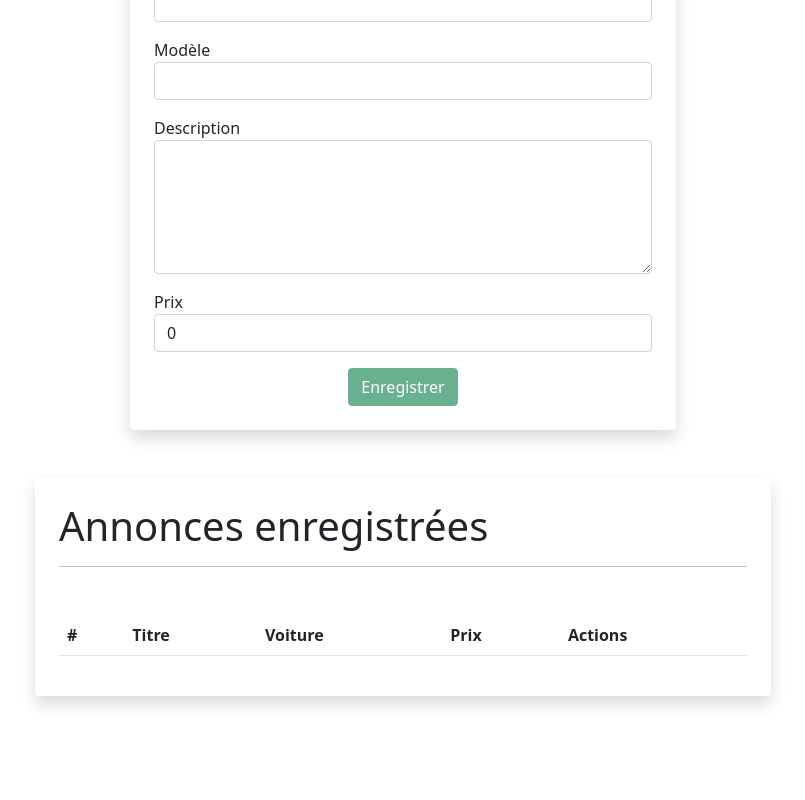
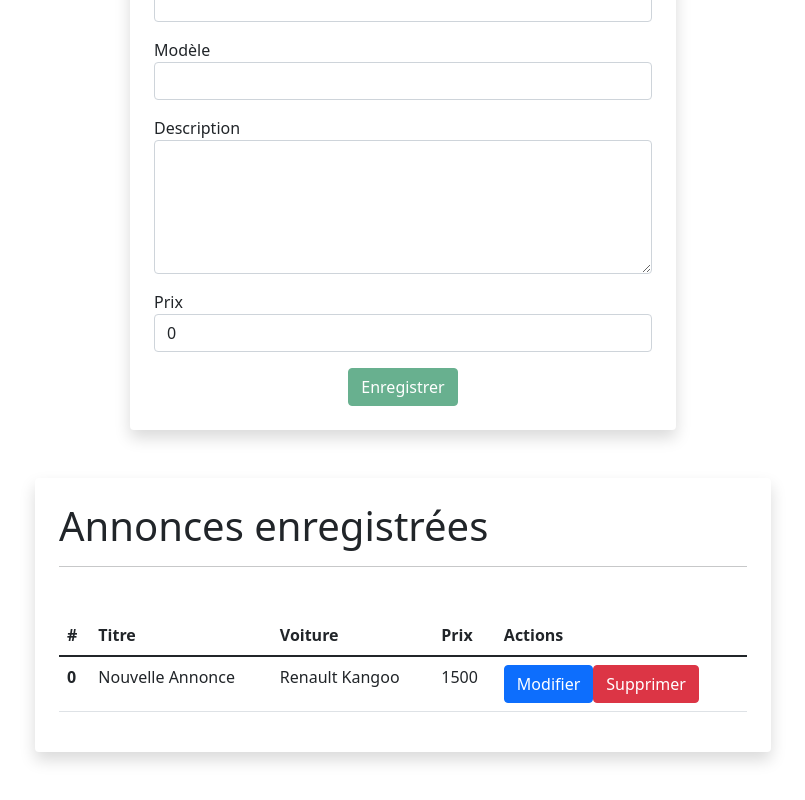
Before and after one commit to Antoine-Goncalves14/car-sell-angular, an Angular app: page /admin/dashboard in a window 1280 px wide. Shown: the part 359-1159 px from the top of the page, without its empty margins (237-1042 px from the left). Before the commit the page ends 1103 px from the top, so only its background shows below. Built offline with nearby package versions, Linux system fonts and the light colour scheme.

Commit message:
services

```diff
--- a/src/app/admin/dashboard/dashboard.component.ts
+++ b/src/app/admin/dashboard/dashboard.component.ts
@@ -1,6 +1,7 @@
 import { Component, OnInit } from '@angular/core';
 import { FormBuilder, FormGroup, Validators } from '@angular/forms';
 import { Offer } from 'src/app/interfaces/offer';
+import { OffersService } from 'src/app/services/offers.service';
 
 @Component({
   selector: 'app-dashboard',
@@ -14,13 +15,15 @@ export class DashboardComponent implements OnInit {
   offers: Offer[] = [];
 
   constructor(
-    private formBuilder: FormBuilder
+    private formBuilder: FormBuilder,
+    private offersService: OffersService,
   ) {
 
   }
 
   ngOnInit(): void {
     this.initOfferForm();
+    this.offers = this.offersService.getOffers();
   }
 
   initOfferForm(): void {
@@ -40,10 +43,10 @@ export class DashboardComponent implements OnInit {
 
     if (offerIndex === null || offerIndex === undefined) {
       delete offer.index;
-      this.offers.push(offer);
+      this.offers = this.offersService.createOffer(offer);
     } else {
       delete offer.index;
-      this.offers[offerIndex] = offer;
+      this.offers = this.offersService.editOffer(offer, offerIndex);
     }
 
     this.offerForm.reset();
@@ -54,7 +57,7 @@ export class DashboardComponent implements OnInit {
   }
 
   onDeleteOffer(index: number): void {
-    this.offers.splice(index, 1);
+    this.offers = this.offersService.deleteOffer(index);
   }
 
 }
--- /dev/null
+++ b/src/app/services/offers.service.ts
@@ -0,0 +1,39 @@
+import { Injectable } from '@angular/core';
+import { Offer } from '../interfaces/offer';
+
+@Injectable({
+  providedIn: 'root'
+})
+export class OffersService {
+
+  private offers: Offer[] = [
+    {
+      title: 'Nouvelle Annonce',
+      brand: 'Renault',
+      model: 'Kangoo',
+      description: 'Hello World!',
+      price: 1500
+    },
+  ];
+
+  constructor() { }
+
+  getOffers(): Offer[] {
+    return this.offers;
+  }
+
+  createOffer(offer: Offer): Offer[] {
+    this.offers.push(offer);
+    return this.offers;
+  }
+
+  editOffer(offer: Offer, index: number): Offer[] {
+    this.offers[index] = offer;
+    return this.offers;
+  }
+
+  deleteOffer(offerIndex: number): Offer[] {
+    this.offers.splice(offerIndex, 1);
+    return this.offers;
+  }
+}
```
